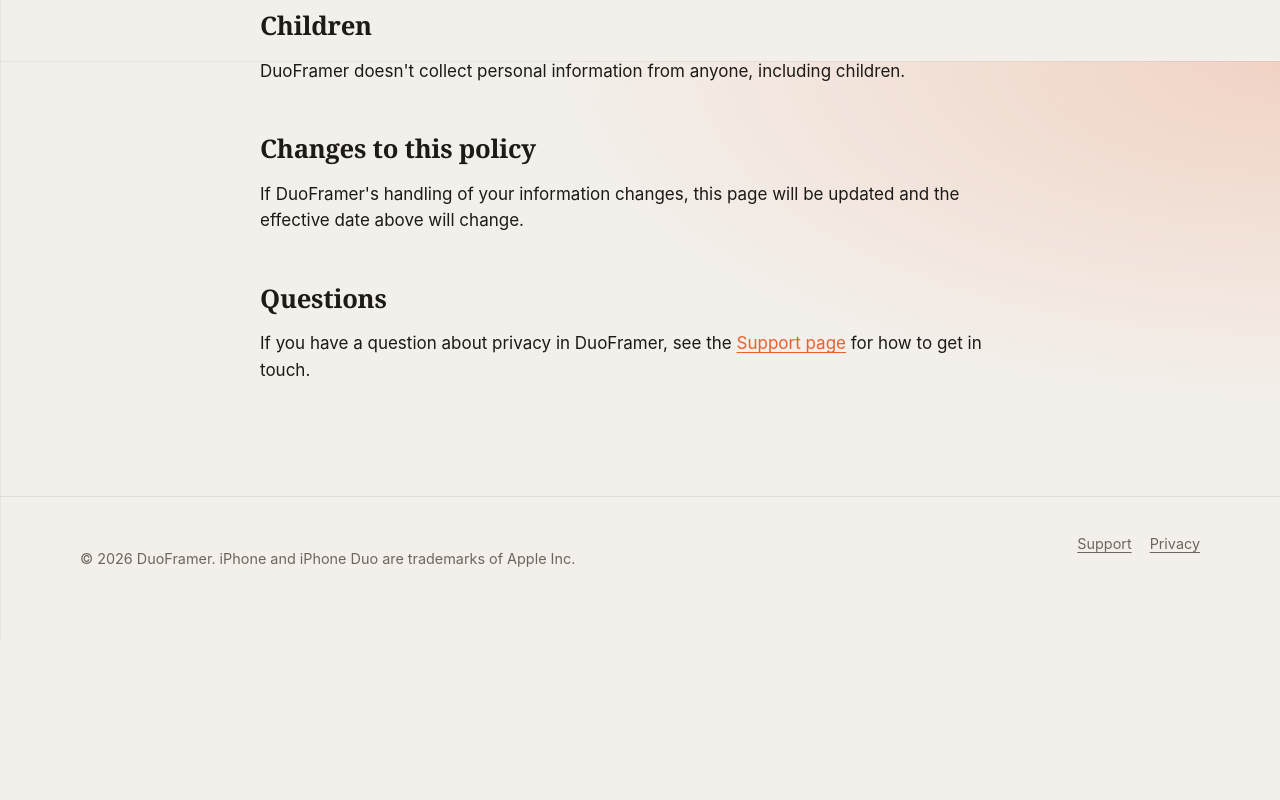
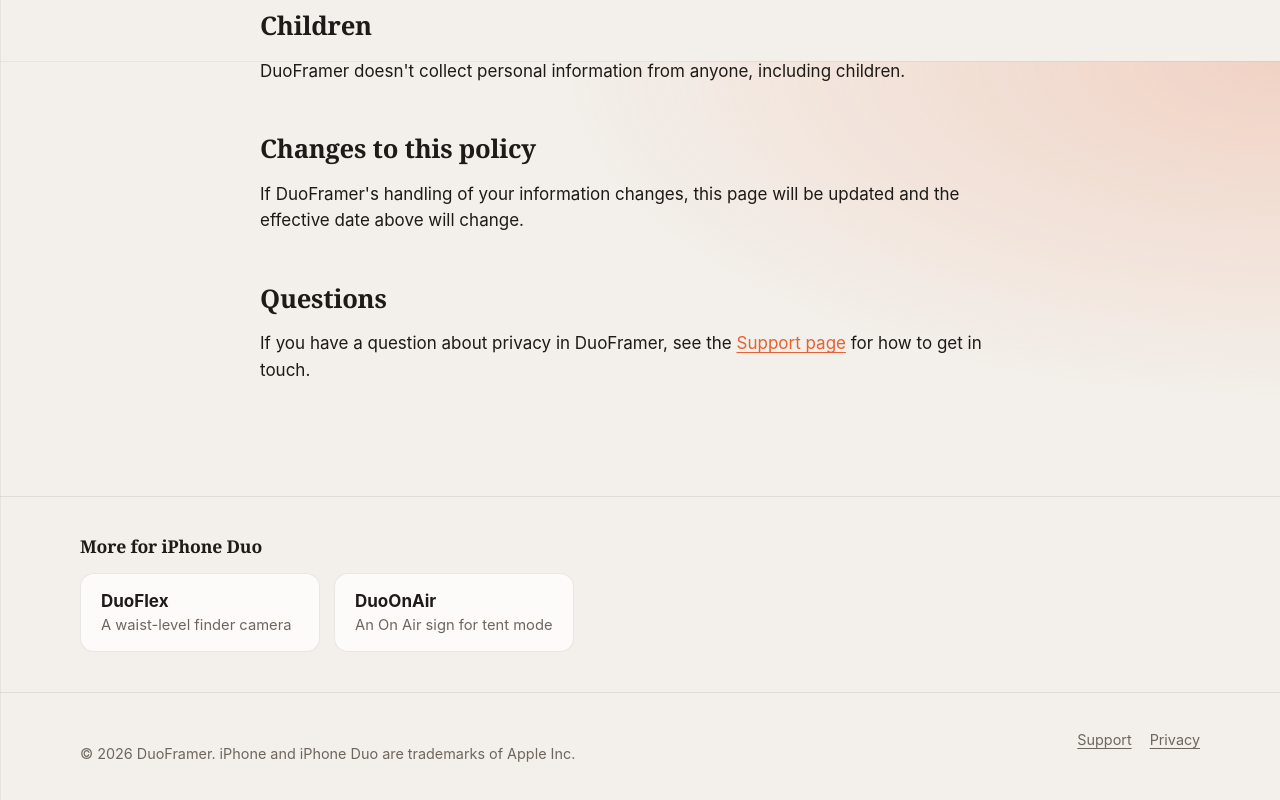
Before and after one commit to halans/DuoFramer, a plain HTML site: page privacy.html in a window 1280 px wide. Shown: the part 2339-3139 px from the top of the page. Before the commit the page ends 2979 px from the top, so only its background shows below. Drawn offline with Linux system fonts and the light colour scheme.

Commit message:
Link to DuoFlex and DuoOnAir from every page
Co-Authored-By: Claude Opus 5.5 <noreply@anthropic.com>

```diff
--- a/assets/site.css
+++ b/assets/site.css
@@ -269,6 +269,25 @@ details {
 summary { cursor: pointer; font-weight: 600; }
 details[open] summary { margin-bottom: 8px; }
 
+/* Cross links to the other iPhone Duo apps */
+
+.more-apps { border-top: 1px solid var(--line); padding-block: 40px; }
+.more-apps h2 { font-size: 1.1rem; margin-bottom: 16px; }
+.more-apps ul { display: flex; flex-wrap: wrap; gap: 14px; list-style: none; margin: 0; padding: 0; }
+.more-apps a {
+  display: flex;
+  flex-direction: column;
+  min-width: 240px;
+  padding: 14px 20px;
+  background: var(--surface);
+  border: 1px solid var(--line);
+  border-radius: 14px;
+  color: var(--ink);
+  text-decoration: none;
+}
+.more-apps a:hover { border-color: var(--accent); }
+.more-apps span { color: var(--muted); font-size: 0.92rem; }
+
 /* Footer */
 
 footer { border-top: 1px solid var(--line); padding-block: 36px 56px; color: var(--muted); font-size: 0.9rem; }
--- a/privacy.html
+++ b/privacy.html
@@ -90,6 +90,16 @@
     </div>
   </main>
 
+  <aside class="more-apps" aria-labelledby="more-apps-title">
+    <div class="wrap">
+      <h2 id="more-apps-title">More for iPhone Duo</h2>
+      <ul>
+        <li><a href="https://halans.github.io/DuoFlex/"><strong>DuoFlex</strong><span>A waist-level finder camera</span></a></li>
+        <li><a href="https://halans.github.io/duo-on-air/"><strong>DuoOnAir</strong><span>An On Air sign for tent mode</span></a></li>
+      </ul>
+    </div>
+  </aside>
+
   <footer>
     <div class="wrap">
       <p>© 2026 DuoFramer. iPhone and iPhone Duo are trademarks of Apple Inc.</p>
```
Also changed, not shown: index.html (+10 -0 lines), support.html (+10 -0 lines).
